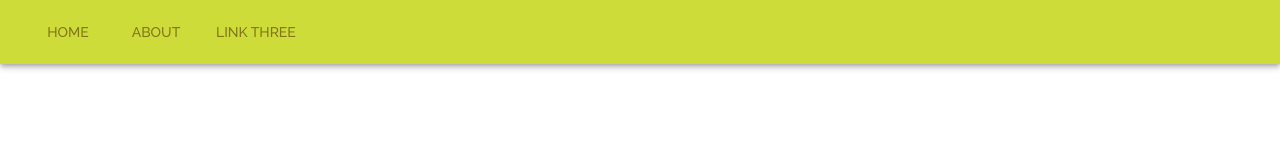
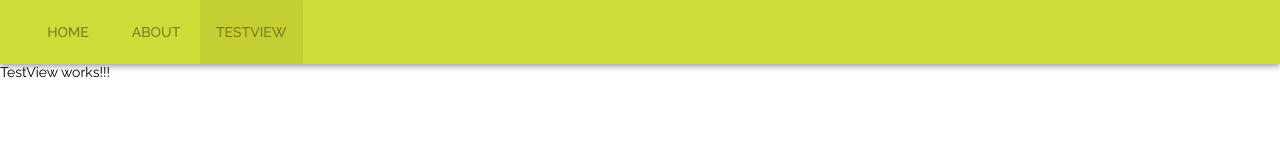
Before and after one commit to ASC90/Vue_template_test, a Vue app in the folder client/: page /TestView in a window 1280 px wide. Shown: the top 160 px of the page. Built offline with nearby package versions, Linux system fonts and the light colour scheme.

Commit message:
Test view

```diff
--- a/client/src/components/Project/Navbar.vue
+++ b/client/src/components/Project/Navbar.vue
@@ -3,7 +3,7 @@
     <v-toolbar-items>
         <v-btn color="lime darken-4" flat to="/">Home</v-btn>
         <v-btn color="lime darken-4" flat to="/about">About</v-btn>
-        <v-btn color="lime darken-4" flat>Link Three</v-btn>
+        <v-btn color="lime darken-4" flat to="/TestView">TestView</v-btn>
     </v-toolbar-items>
   </v-toolbar>
 </template>
--- a/client/src/router.ts
+++ b/client/src/router.ts
@@ -1,6 +1,7 @@
 import Vue from 'vue';
 import Router from 'vue-router';
 import Home from './views/Home.vue';
+import TestView from '@/views/TestView.vue';
 
 Vue.use(Router);
 
@@ -14,6 +15,11 @@ export default new Router({
       component: Home,
     },
     {
+      path: '/TestView',
+      name: 'TestView',
+      component: TestView,
+    },
+    {
       path: '/about',
       name: 'about',
       // route level code-splitting
--- /dev/null
+++ b/client/src/views/TestView.vue
@@ -0,0 +1,12 @@
+<template>
+    <div>
+        <p>TestView works!!!</p>
+    </div>
+</template>
+
+<script lang="ts">
+import { Component, Vue } from 'vue-property-decorator';
+
+@Component
+export default class TestView extends Vue {}
+</script>
```
